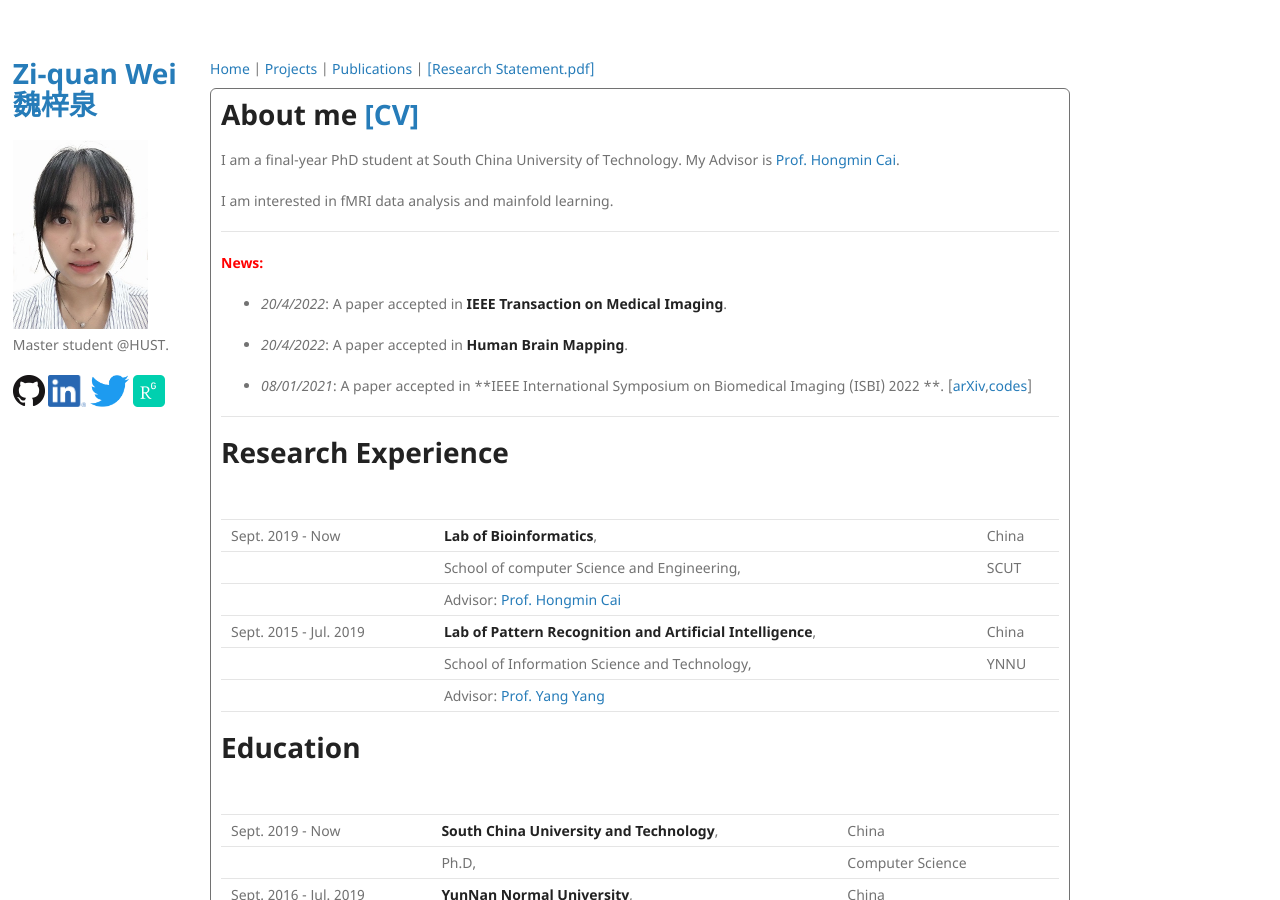
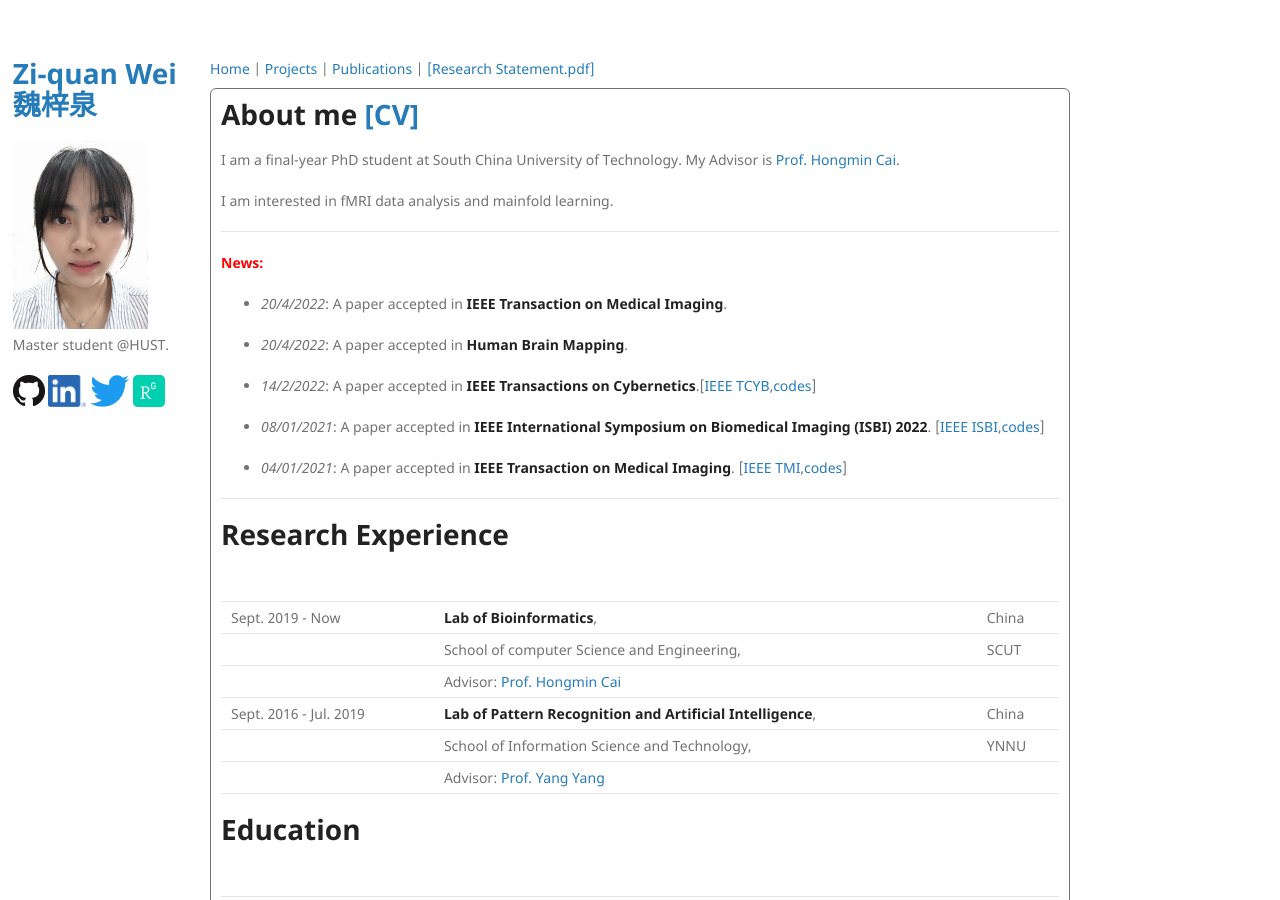
Before and after one commit to Dandy5721/dandy.github.io, a Jekyll site: the page built from index.md, in a window 1280 px wide and 900 px high. Built offline with Jekyll 4.4.1, drawn with Linux system fonts in a browser that asks for light colours; our own code applies the rules of GitHub Pages for plain Markdown files.

Commit message:
Update index.md

```diff
--- a/index.md
+++ b/index.md
@@ -16,7 +16,11 @@ I am interested in fMRI data analysis and mainfold learning.
 
 - _20/4/2022_: A paper accepted in **Human Brain Mapping**.
 
-- _08/01/2021_: A paper accepted in **IEEE International Symposium on Biomedical Imaging (ISBI) 2022 **. [[arXiv](https://arxiv.org/abs/2106.15113),[codes](https://github.com/Chrisa142857/You-Only-Look-Cytopathology-Once)]
+- _14/2/2022_: A paper accepted in **IEEE Transactions on Cybernetics**.[[IEEE TCYB](https://pubmed.ncbi.nlm.nih.gov/35404827/),[codes](https://github.com/Chrisa142857/You-Only-Look-Cytopathology-Once)]
+
+- _08/01/2021_: A paper accepted in **IEEE International Symposium on Biomedical Imaging (ISBI) 2022**. [[IEEE ISBI](https://arxiv.org/abs/2106.15113),[codes](https://github.com/Chrisa142857/You-Only-Look-Cytopathology-Once)]
+
+- _04/01/2021_: A paper accepted in **IEEE Transaction on Medical Imaging**. [[IEEE TMI](https://ieeexplore.ieee.org/stamp/stamp.jsp?arnumber=9684475),[codes](https://github.com/Chrisa142857/You-Only-Look-Cytopathology-Once)]
 
 <hr/>
 
@@ -27,7 +31,7 @@ I am interested in fMRI data analysis and mainfold learning.
 | Sept. 2019 - Now         | **Lab of Bioinformatics**, | China  |
 |                                     | School of computer Science and Engineering,  |  SCUT  |
 |                                     | Advisor: [Prof. Hongmin Cai](https://www.scholat.com/hmcai.en) | |
-| Sept. 2015 - Jul. 2019 | **Lab of Pattern Recognition and Artificial Intelligence**, | China  |
+| Sept. 2016 - Jul. 2019 | **Lab of Pattern Recognition and Artificial Intelligence**, | China  |
 |                                     | School of Information Science and Technology, | YNNU  |
 |                                     | Advisor: [Prof. Yang Yang](https://scholar.google.com/citations?user=7JLPFHgAAAAJ&hl=zh-CN) | |
 
```
